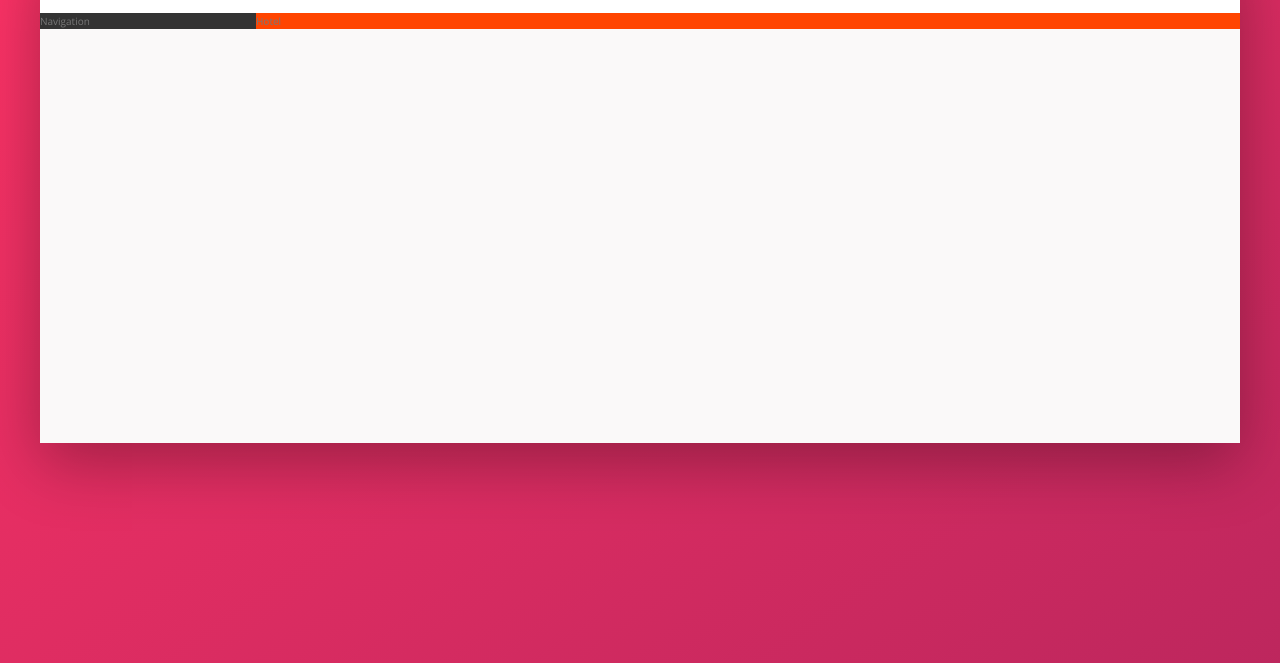
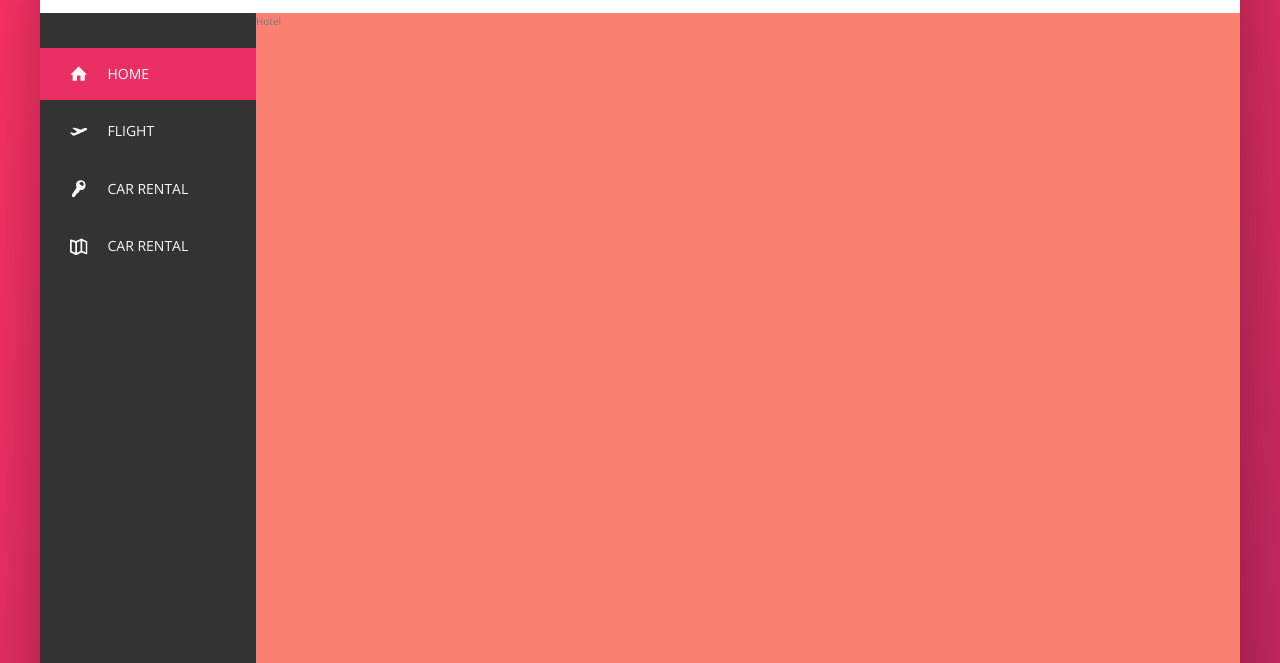
Before and after one commit to TomAlus/trillo, a website: page index.html in a window 1280 px wide. Shown: the part 137-800 px from the top of the page. Drawn offline with nearby package versions, Linux system fonts and the light colour scheme.

Commit message:
Build and style the sidebar component

```diff
--- a/index.html
+++ b/index.html
@@ -50,7 +50,46 @@
         </nav>
       </header>
       <div class="content">
-        <nav class="sidebar">Navigation</nav>
+        <nav class="sidebar">
+          <ul class="side-nav">
+            <li class="side-nav__item side-nav__item--active">
+              <a href="#" class="side-nav__link">
+                <svg class="side-nav__icon">
+                  <use xlink:href="img/sprite.svg#icon-home"></use>
+                </svg>
+                <span>Home</span>
+              </a>
+            </li>
+            <li class="side-nav__item">
+              <a href="#" class="side-nav__link">
+                <svg class="side-nav__icon">
+                  <use xlink:href="img/sprite.svg#icon-aircraft-take-off"></use>
+                </svg>
+                <span>Flight</span>
+              </a>
+            </li>
+            <li class="side-nav__item">
+              <a href="#" class="side-nav__link">
+                <svg class="side-nav__icon">
+                  <use xlink:href="img/sprite.svg#icon-key"></use>
+                </svg>
+                <span>Car Rental</span>
+              </a>
+            </li>
+            <li class="side-nav__item">
+              <a href="#" class="side-nav__link">
+                <svg class="side-nav__icon">
+                  <use xlink:href="img/sprite.svg#icon-map"></use>
+                </svg>
+                <span>Car Rental</span>
+              </a>
+            </li>
+          </ul>
+
+          <div class="legal">
+            &copy; <script>document.write(new Date().getFullYear())</script> by trillo. All rights reserved
+          </div>
+        </nav>
         <main class="hotel-view">Hotel</main>
       </div>
     </div>
--- a/sass/_components.scss
+++ b/sass/_components.scss
@@ -123,3 +123,77 @@
   &__user-name {
   }
 }
+
+/***********************
+  SIDE NAVIGATION
+**************************/
+.side-nav {
+  font-size: 1.4rem;
+  list-style: none;
+  margin-top: 3.5rem;
+
+  &__item {
+    position: relative;
+
+    &:not(:last-child) {
+      margin-bottom: 0.5rem;
+    }
+  }
+
+  &__item::before {
+    content: "";
+    display: block;
+    position: absolute;
+    scroll-margin-left: 0;
+    top: 0;
+    height: 100%;
+    width: 3px;
+    background-color: var(--color-primary);
+    transform: scaleY(0);
+    transition: transform 0.2s, width 0.4s cubic-bezier(1, 0, 0, 1) 0.2s,
+      background-color 0.1s;
+    z-index: 1;
+  }
+
+  &__item--active::before,
+  &__item:hover::before {
+    transform: scaleY(1);
+    width: 100%;
+  }
+
+  &__item:active::before {
+    background-color: var(--color-primary-light);
+  }
+
+  &__link:link,
+  &__link:visited {
+    position: relative;
+    color: var(--color-grey-light-1);
+    text-decoration: none;
+    text-transform: uppercase;
+    padding: 1.5rem 3rem;
+    display: flex;
+    align-items: center;
+    z-index: 2;
+  }
+
+  &__link:hover {
+  }
+
+  &__icon {
+    width: 1.75rem;
+    height: 1.75rem;
+    margin-right: 2rem;
+    fill: currentColor;
+  }
+}
+
+/***********************
+  LEGAL TEXT
+**************************/
+.legal {
+  font-size: 1.2rem;
+  color: var(--color-grey-light-4);
+  text-align: center;
+  padding: 2.5rem;
+}
--- a/sass/_layout.scss
+++ b/sass/_layout.scss
@@ -23,9 +23,15 @@
 .sidebar {
   background-color: var(--color-grey-dark-1);
   flex: 0 0 18%;
+  display: flex;
+  flex-direction: column;
+  justify-content: space-between;
 }
 
 .hotel-view {
   flex: 1;
-  background-color: orangered;
+  background-color: salmon;
+
+  height: 80rem;
+  flex: 1;
 }
```
Also changed, not shown: css/style.css, 1 other file.
